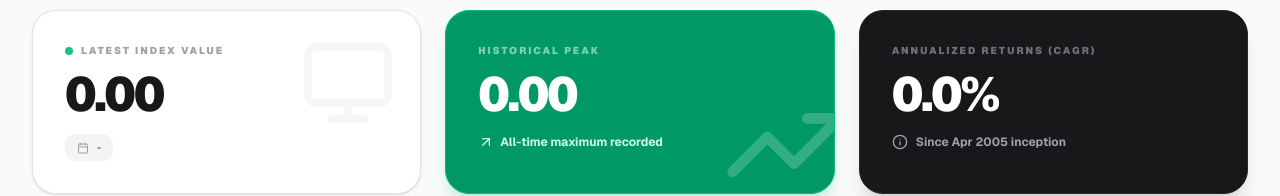
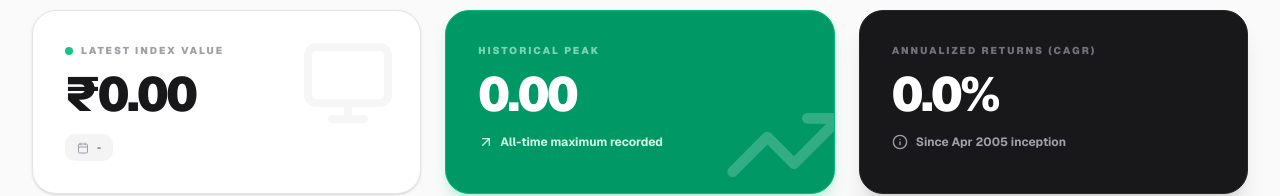
Before and after one commit to financelab11/nifty-historical-data-scraper, a Next.js app: page / in a window 1280 px wide. Shown: the part 311-507 px from the top of the page. Built offline with nearby package versions, Linux system fonts and the light colour scheme; no server answers; the database is empty.

Commit message:
Upload codebase file src/app/page.tsx

```diff
--- a/src/app/page.tsx
+++ b/src/app/page.tsx
@@ -297,9 +297,10 @@ export default function Home() {
                     <span className="w-2 h-2 rounded-full bg-emerald-500 animate-pulse"></span>
                     <p className="text-[10px] text-zinc-400 uppercase font-black tracking-[0.2em]">Latest Index Value</p>
                 </div>
-                <p className="text-4xl md:text-5xl font-black tabular-nums tracking-tighter mb-4">
-                  {stats.latest.toLocaleString(undefined, { minimumFractionDigits: 2 })}
-                </p>
+                  <p className="text-4xl md:text-5xl font-black tabular-nums tracking-tighter mb-4">
+                    {selectedIndex.includes("S&P") ? "$" : "₹"}
+                    {stats.latest.toLocaleString(undefined, { minimumFractionDigits: 2 })}
+                  </p>
                 <div className="flex items-center gap-2 px-3 py-1.5 bg-zinc-100 dark:bg-zinc-800 w-fit rounded-lg">
                     <Calendar className="w-3 h-3 text-zinc-400" />
                     <span className="text-[10px] font-bold text-zinc-500 dark:text-zinc-400">
```
